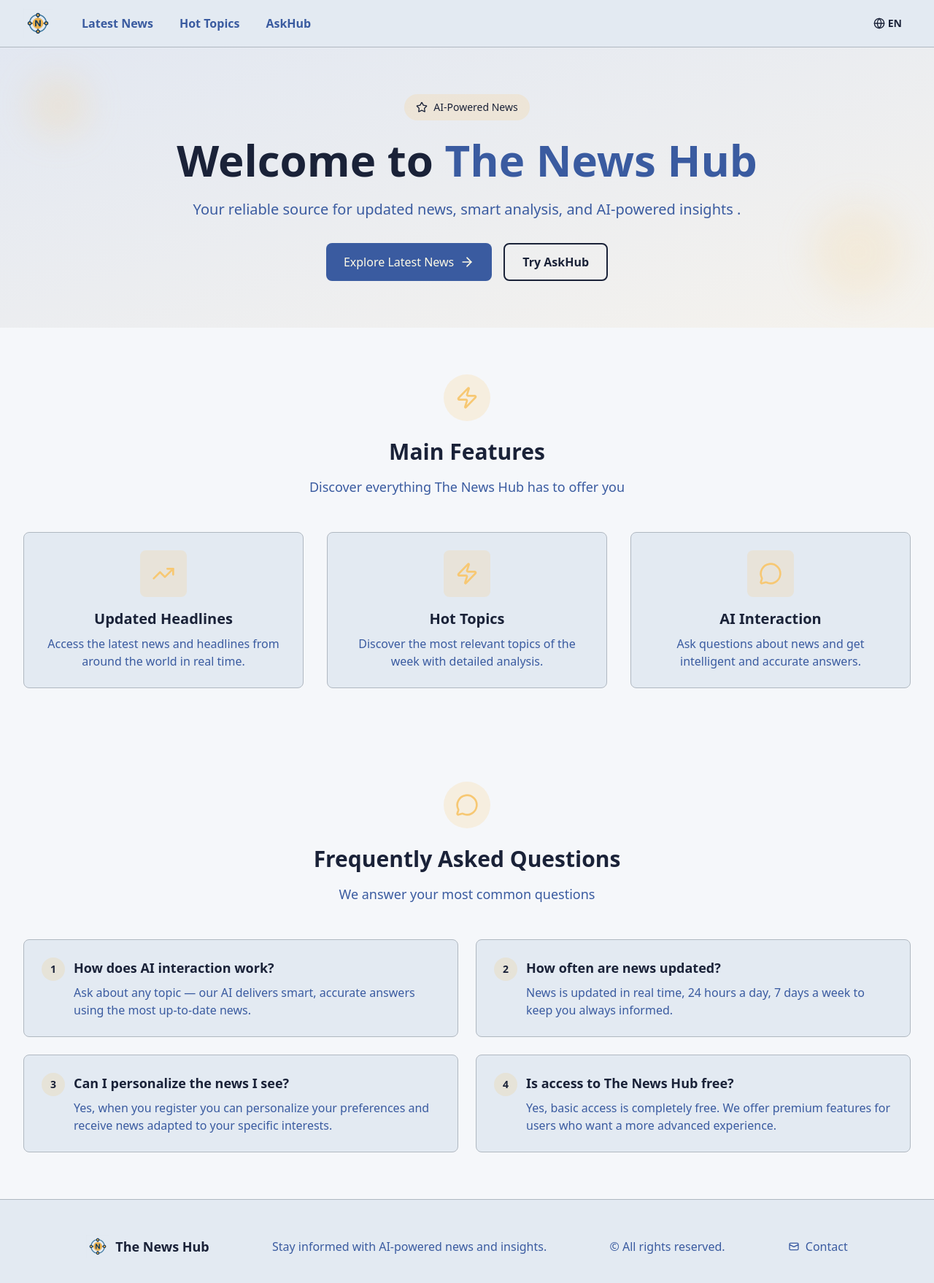
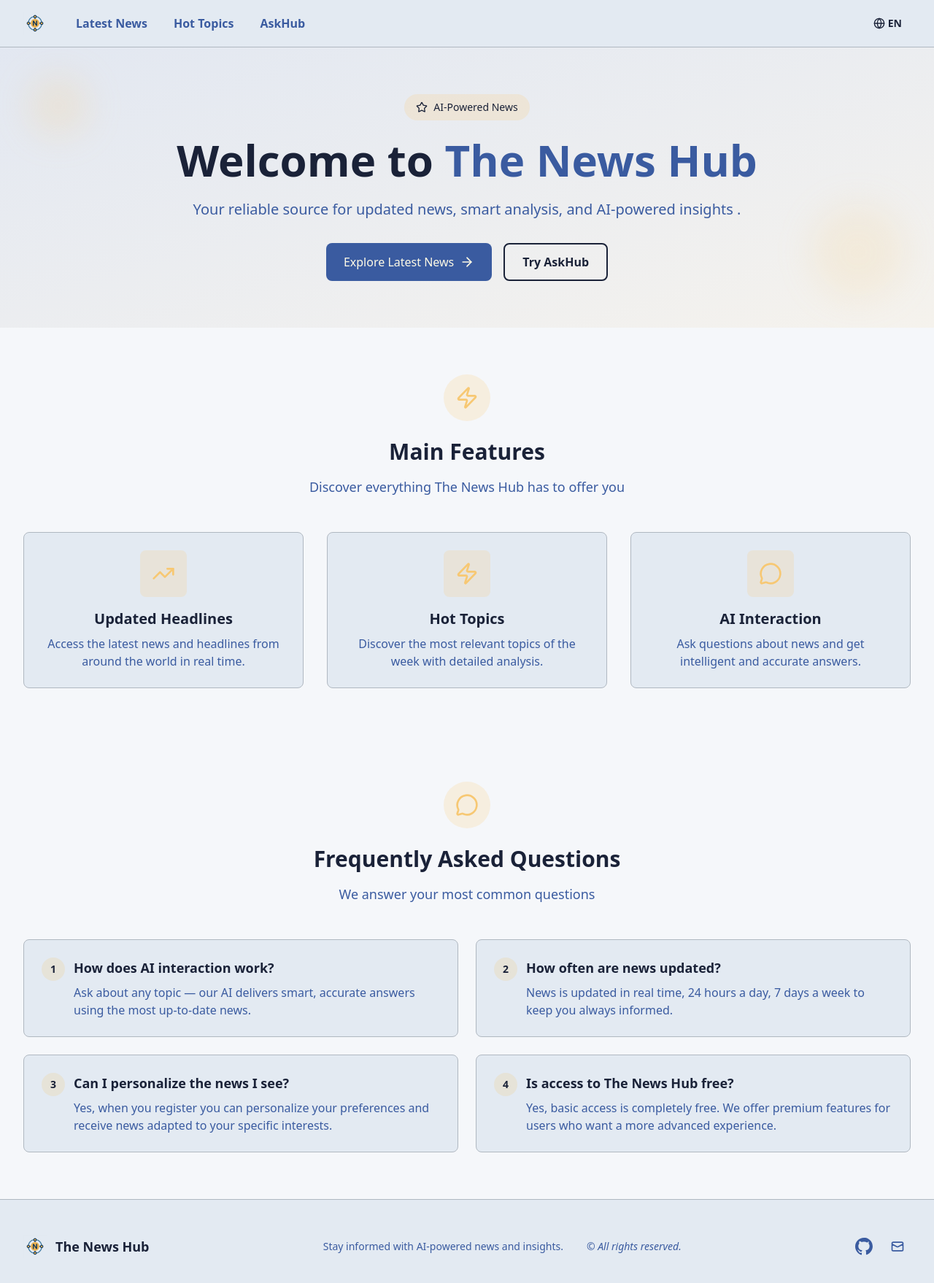
Before and after one commit to thebluetonguegiraffe/the_news_hub, a Next.js app in the folder dashboard/: page / in a window 1280 px wide. Shown: the top 1758 px of the page at 73% size. Built offline with nearby package versions, Linux system fonts and the light colour scheme.

Commit message:
improve NavBar and Footer

```diff
--- a/dashboard/app/components/Footer.tsx
+++ b/dashboard/app/components/Footer.tsx
@@ -1,7 +1,7 @@
-
 import Image from "next/image";
 import { useLanguage } from "../contexts/LanguageContext";
-// import Link from "next/link";
+
+import logoImg from "../../public/images/the_news_hub_logo.png";
 
 const Footer = () => {
   const { t } = useLanguage();
@@ -9,129 +9,56 @@ const Footer = () => {
   return (
     <footer className="bg-card border-t border-border py-12">
       <div className="max-w-7xl mx-auto px-4 sm:px-6 lg:px-8">
-          {/* <div className="grid grid-cols-1 md:grid-cols-3 gap-8">
-            <div>
-              <h3 className="text-lg font-bold text-foreground mb-4 flex items-center gap-2">
+        <div className="flex flex-col md:flex-row justify-between items-center w-full gap-8">
+
+          <div className="flex items-center gap-3">
+            <div className="relative w-8 h-8">
               <Image
-                  src="/images/the_news_hub_logo.png"
-                  alt="The News Hub"
+                src={logoImg}
+                alt=""
                 width={32}
                 height={32}
-                  className="h-8 w-auto"
+                className="object-contain"
+                priority
               />
+            </div>
+            <h3 className="text-lg font-bold text-foreground">
               The News Hub
             </h3>
-              <p className="text-muted-foreground">
+          </div>
+
+          <div className="flex flex-col md:flex-row gap-4 md:gap-8 items-center text-center">
+            <p className="text-muted-foreground text-sm">
               {t("footer.description")}
+            </p>
+            <p className="text-muted-foreground text-sm italic">
+              {t("footer.copyright")}
             </p>
           </div>
 
-            <div>
-              <h4 className="font-semibold text-foreground mb-4 flex items-center gap-2">
-                <div className="w-2 h-2 bg-[#f7c873] rounded-full"></div>
-                {t("footer.navigation")}
-              </h4>
-              <ul className="space-y-2">
-                <li><Link href="/" className="text-muted-foreground hover:text-[#f7c873] transition-colors">Home</Link></li>
-                <li><Link href="/latest-news" className="text-muted-foreground hover:text-[#f7c873] transition-colors">Latest News</Link></li>
-                <li><Link href="/hot-topics" className="text-muted-foreground hover:text-[#f7c873] transition-colors">Hot Topics</Link></li>
-                <li><Link href="/askhub" className="text-muted-foreground hover:text-[#f7c873] transition-colors">AskHub</Link></li>
-              </ul>
-            </div>
-
-            <div>
-              <h4 className="font-semibold text-foreground mb-4 flex items-center gap-2">
-                <div className="w-2 h-2 bg-[#f7c873] rounded-full"></div>
-                {t("footer.resources")}
-              </h4>
-              <ul className="space-y-2">
-                <li>
-                  <a href="#" className="flex items-center text-muted-foreground hover:text-[#f7c873] transition-colors">
-                    <svg className="w-4 h-4 mr-2" fill="none" stroke="currentColor" viewBox="0 0 24 24">
-                      <path strokeLinecap="round" strokeLinejoin="round" strokeWidth={2} d="M19 20H5a2 2 0 01-2-2V6a2 2 0 012-2h10a2 2 0 012 2v1m2 13a2 2 0 01-2-2V7m2 13a2 2 0 002-2V9a2 2 0 00-2-2h-2m-4-3H9M7 16h6M7 8h6v4H7V8z" />
+          <div className="flex items-center gap-6">
+            <a
+              href="https://github.com/thebluetonguegiraffe/the_news_hub"
+              target="_blank"
+              rel="noopener noreferrer"
+              className="text-muted-foreground hover:text-foreground transition-colors"
+              aria-label="GitHub Repository"
+            >
+              <svg className="w-6 h-6" fill="currentColor" viewBox="0 0 24 24">
+                <path d="M12 0c-6.626 0-12 5.373-12 12 0 5.302 3.438 9.8 8.207 11.387.599.111.793-.261.793-.577v-2.234c-3.338.726-4.041-1.61-4.041-1.61-.546-1.387-1.333-1.756-1.333-1.756-1.089-.744.084-.729.084-.729 1.205.084 1.838 1.236 1.838 1.236 1.07 1.835 2.809 1.305 3.495.998.108-.776.417-1.305.76-1.605-2.665-.3-5.466-1.332-5.466-5.93 0-1.31.465-2.38 1.235-3.22-.135-.303-.54-1.523.105-3.176 0 0 1.005-.322 3.3 1.23.96-.267 1.98-.399 3-.405 1.02.006 2.04.138 3 .405 2.28 1.552 3.285-1.23 3.285-1.23.645 1.653.24 2.873.12 3.176.765.84 1.23 1.91 1.23 3.22 0 4.61-2.805 5.625-5.475 5.92.42.362.81 1.096.81 2.22v3.293c0 .319.192.694.801.576 4.765-1.589 8.199-6.086 8.199-11.386 0-6.627-5.373-12-12-12z" />
               </svg>
-                    Blog
             </a>
-                </li>
-                <li>
-                  <a href="#" className="flex items-center text-muted-foreground hover:text-[#f7c873] transition-colors">
-                    <svg className="w-4 h-4 mr-2" fill="none" stroke="currentColor" viewBox="0 0 24 24">
-                      <path strokeLinecap="round" strokeLinejoin="round" strokeWidth={2} d="M8.228 9c.549-1.165 2.03-2 3.772-2 2.21 0 4 1.343 4 3 0 1.4-1.278 2.575-3.006 2.907-.542.104-.994.54-.994 1.093m0 3h.01M21 12a9 9 0 11-18 0 9 9 0 0118 0z" />
-                    </svg>
-                    Help
-                  </a>
-                </li>
-                <li>
-                  <a href="#" className="flex items-center text-muted-foreground hover:text-[#f7c873] transition-colors">
-                    <svg className="w-4 h-4 mr-2" fill="none" stroke="currentColor" viewBox="0 0 24 24">
-                      <path strokeLinecap="round" strokeLinejoin="round" strokeWidth={2} d="M3 8l7.89 4.26a2 2 0 002.22 0L21 8M5 19h14a2 2 0 002-2V7a2 2 0 00-2-2H5a2 2 0 00-2 2v10a2 2 0 002 2z" />
-                    </svg>
-                    Contact
-                  </a>
-                </li>
-              </ul>
-            </div>
-
-            <div>
-              <h4 className="font-semibold text-foreground mb-4 flex items-center gap-2">
-                <div className="w-2 h-2 bg-[#f7c873] rounded-full"></div>
-                {t("footer.follow")}
-              </h4>
-              <div className="flex space-x-4">
-                <a href="#" className="text-muted-foreground hover:text-[#f7c873] transition-colors">
-                  <Users className="w-5 h-5" />
-                </a>
-              </div>
-            </div>
-          </div> */}
-          {/* <div className="border-t border-border mt-8 pt-8 text-center"> */}
-
-          <div className="flex justify-evenly items-center w-full">
-            <h3 className="text-lg font-bold text-foreground flex items-center gap-2">
-              <Image
-                src="/images/the_news_hub_logo.png"
-                alt="The News Hub"
-                width={32}
-                height={32}
-                className="h-8 w-auto"
-              />
-              The News Hub
-            </h3>
-
-            <p className="text-muted-foreground">
-              {t("footer.description")}
-            </p>
-
-            <p className="text-muted-foreground">
-              {t("footer.copyright")}
-            </p>
 
             <a
               href="mailto:thebluetonguegiraffe+dev@gmail.com"
               className="flex items-center text-muted-foreground hover:text-[#f7c873] transition-colors"
             >
-              <svg
-                className="w-4 h-4 mr-2"
-                fill="none"
-                stroke="currentColor"
-                viewBox="0 0 24 24"
-              >
-                <path
-                  strokeLinecap="round"
-                  strokeLinejoin="round"
-                  strokeWidth={2}
-                  d="M3 8l7.89 4.26a2 2 0 002.22 0L21 8M5 19h14a2 2 0 002-2V7a2 2 0 00-2-2H5a2 2 0 00-2 2v10a2 2 0 002 2z"
-                />
+              <svg className="w-5 h-5 mr-2" fill="none" stroke="currentColor" viewBox="0 0 24 24">
+                <path strokeLinecap="round" strokeLinejoin="round" strokeWidth={2} d="M3 8l7.89 4.26a2 2 0 002.22 0L21 8M5 19h14a2 2 0 002-2V7a2 2 0 00-2-2H5a2 2 0 00-2 2v10a2 2 0 002 2z" />
               </svg>
-              Contact
             </a>
           </div>
-
-          {/* </div>
-            <p className="text-muted-foreground">
-              {t("footer.copyright")}
-            </p>
-          </div> */}
+        </div>
       </div>
     </footer>
   );
--- a/dashboard/app/components/NavigationBar.tsx
+++ b/dashboard/app/components/NavigationBar.tsx
@@ -1,13 +1,16 @@
 "use client";
 
 import { useState, useEffect } from "react";
+import { Globe } from "lucide-react";
+
 import Link from "next/link";
 import Image from "next/image";
+
 import { useLanguage } from "../contexts/LanguageContext";
-import { Globe } from "lucide-react";
+import logoImg from "../../public/images/the_news_hub_logo.png";
 
 interface NavigationBarProps {
-  activePage: "inicio" | "noticias" | "tema-caliente" | "ia";
+  activePage: "menu" | "latest-news" | "hot-topics" | "askhub";
 }
 
 const NavigationBar = ({ activePage }: NavigationBarProps) => {
@@ -43,14 +46,14 @@ const NavigationBar = ({ activePage }: NavigationBarProps) => {
           <div className="flex justify-between items-center h-16">
             <div className="flex items-center space-x-6">
               <Link href="/" className="flex items-center">
-                <Image
-                  src="/images/the_news_hub_logo.png"
-                  alt="The News Hub"
-                  width={120}
-                  height={40}
-                  className="h-10 w-auto"
-                  priority
-                />
+              <Image
+                src={logoImg}
+                alt=""
+                width={32}
+                height={32}
+                className="object-contain"
+                priority
+              />
               </Link>
             </div>
           </div>
@@ -67,11 +70,11 @@ const NavigationBar = ({ activePage }: NavigationBarProps) => {
           <div className="flex items-center space-x-6">
             <Link href="/" className="flex items-center">
               <Image
-                src="/images/the_news_hub_logo.png"
-                alt="The News Hub"
-                width={120}
-                height={40}
-                className="h-10 w-auto"
+                src={logoImg}
+                alt=""
+                width={32}
+                height={32}
+                className="object-contain"
                 priority
               />
             </Link>
@@ -79,7 +82,7 @@ const NavigationBar = ({ activePage }: NavigationBarProps) => {
               <Link
                 href="/latest-news"
                 className={`px-4 py-2 rounded-full font-bold transition-colors ${
-                  isActive("noticias")
+                  isActive("latest-news")
                     ? "bg-[#f7c873] text-[#1a2238]"
                     : "text-muted-foreground hover:text-foreground"
                 }`}
@@ -89,7 +92,7 @@ const NavigationBar = ({ activePage }: NavigationBarProps) => {
               <Link
                 href="/hot-topics"
                 className={`px-4 py-2 rounded-full font-bold transition-colors ${
-                  isActive("tema-caliente")
+                  isActive("hot-topics")
                     ? "bg-[#f7c873] text-[#1a2238]"
                     : "text-muted-foreground hover:text-foreground"
                 }`}
@@ -99,7 +102,7 @@ const NavigationBar = ({ activePage }: NavigationBarProps) => {
               <Link
                 href="/askhub"
                 className={`px-4 py-2 rounded-full font-bold transition-colors ${
-                  isActive("ia")
+                  isActive("askhub")
                     ? "bg-[#f7c873] text-[#1a2238]"
                     : "text-muted-foreground hover:text-foreground"
                 }`}
@@ -123,7 +126,7 @@ const NavigationBar = ({ activePage }: NavigationBarProps) => {
 
               {isLanguageMenuOpen && (
                 <div className="absolute right-0 mt-2 w-28 bg-card border border-border rounded-lg shadow-lg z-50">
-                  {/* <button
+                  <button
                     onClick={() => handleLanguageChange("es")}
                     className={`w-full px-3 py-2 text-left text-sm hover:bg-muted transition-colors ${
                       language === "es" ? "text-primary font-bold" : "text-foreground"
@@ -138,7 +141,7 @@ const NavigationBar = ({ activePage }: NavigationBarProps) => {
                     }`}
                   >
                     Català
-                  </button> */}
+                  </button>
                   <button
                     onClick={() => handleLanguageChange("en")}
                     className={`w-full px-3 py-2 text-left text-sm hover:bg-muted transition-colors ${
@@ -179,7 +182,7 @@ const NavigationBar = ({ activePage }: NavigationBarProps) => {
               <Link
                 href="/latest-news"
                 className={`block px-3 py-2 rounded-full font-medium transition-colors ${
-                  isActive("noticias")
+                  isActive("lastes-news")
                     ? "bg-[#f7c873] text-[#1a2238]"
                     : "text-foreground hover:text-primary"
                 }`}
@@ -189,7 +192,7 @@ const NavigationBar = ({ activePage }: NavigationBarProps) => {
               <Link
                 href="/hot-topics"
                 className={`block px-3 py-2 rounded-full font-medium transition-colors ${
-                  isActive("tema-caliente")
+                  isActive("hot-topics")
                     ? "bg-[#f7c873] text-[#1a2238]"
                     : "text-foreground hover:text-primary"
                 }`}
@@ -199,7 +202,7 @@ const NavigationBar = ({ activePage }: NavigationBarProps) => {
               <Link
                 href="/askhub"
                 className={`block px-3 py-2 rounded-full font-medium transition-colors ${
-                  isActive("ia")
+                  isActive("askhub")
                     ? "bg-[#f7c873] text-[#1a2238]"
                     : "text-foreground hover:text-primary"
                 }`}
```
Lines whose indentation alone changed are shown as unchanged.
